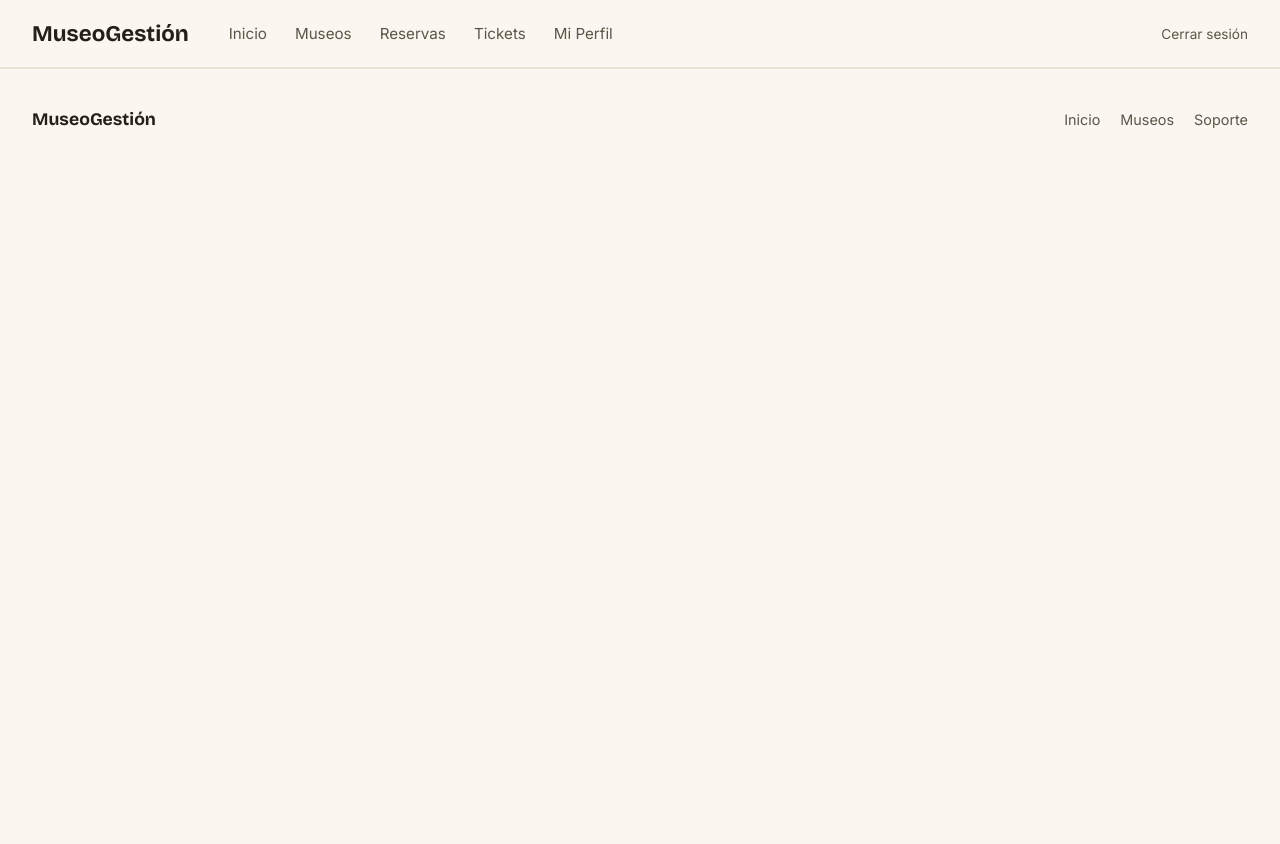
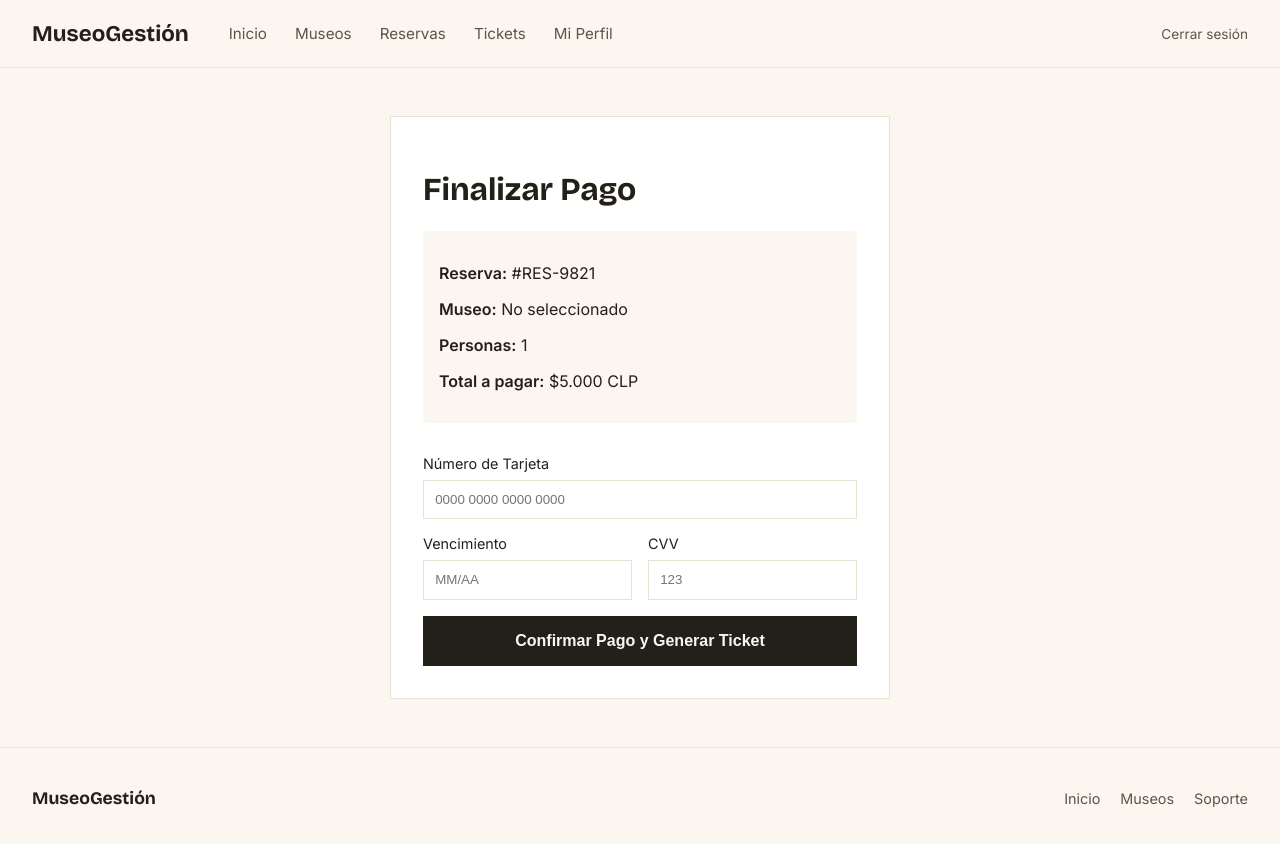
Before and after one commit to kawyyz/museos-react, a React (Vite) app: page /pagos in a window 1280 px wide. Shown: the top 844 px of the page. Before the commit the page ends 800 px from the top, so only its background shows below. Built offline with nearby package versions, Linux system fonts and the light colour scheme.

Commit message:
implementacion de paginas

```diff
--- a/src/App.jsx
+++ b/src/App.jsx
@@ -4,12 +4,14 @@ import Footer from "./components/Footer";
 import Dashboard from "./pages/Dashboard";
 import Museos from "./pages/Museos";
 import Reservas from "./pages/Reservas";
+import Pagos from "./pages/Pagos";
 
 function App() {
   return (
     <BrowserRouter>
       <Navbar />
       <Routes>
+        <Route path="/pagos" element={<Pagos />} />
         <Route path="/reservas" element={<Reservas />} />
         <Route path="/museos" element={<Museos />} />
         <Route path="/" element={<Dashboard />} />
--- a/src/index.css
+++ b/src/index.css
@@ -330,3 +330,11 @@ ul {
 .form__row { display: grid; grid-template-columns: 1fr 1fr; gap: 1rem; }
 .form__submit { background: var(--ink); color: var(--paper); padding: 1rem; border: none; font-weight: 600; cursor: pointer; font-size: 1rem; transition: background 0.2s; }
 .form__submit:hover { background: var(--clay-dark); }
+
+
+.payment-container { max-width: 500px; margin: 3rem auto; padding: 2rem; background: white; border: 1px solid var(--sand-line); }
+.payment-summary { background: var(--paper); padding: 1rem; margin-bottom: 2rem; border-radius: 4px; }
+.form-group { margin-bottom: 1rem; }
+.form-group label { display: block; margin-bottom: 0.5rem; font-size: 0.9rem; }
+.form-group input { width: 100%; padding: 0.7rem; border: 1px solid var(--sand-line); }
+.btn-pay { width: 100%; padding: 1rem; background: var(--ink); color: var(--paper); border: none; cursor: pointer; font-weight: 600; font-size: 1rem; }
--- /dev/null
+++ b/src/pages/Pagos.jsx
@@ -0,0 +1,79 @@
+import { useState } from "react";
+import { useNavigate, useSearchParams } from "react-router-dom";
+
+const PRECIO_ENTRADA = 5000; // CLP por persona, ajústalo al valor real
+
+function Pagos() {
+  const navigate = useNavigate();
+  const [searchParams] = useSearchParams();
+
+  const museo = searchParams.get("museo") || "No seleccionado";
+  const personas = Number(searchParams.get("personas")) || 1;
+  const total = personas * PRECIO_ENTRADA;
+
+  const [tarjeta, setTarjeta] = useState("");
+  const [vencimiento, setVencimiento] = useState("");
+  const [cvv, setCvv] = useState("");
+
+  const enviar = (e) => {
+    e.preventDefault();
+    navigate(`/tickets?${searchParams.toString()}`);
+  };
+
+  return (
+    <main>
+      <div className="payment-container">
+        <h1 style={{ fontFamily: "var(--font-display)" }}>Finalizar Pago</h1>
+
+        <div className="payment-summary">
+          <p><strong>Reserva:</strong> #RES-9821</p>
+          <p><strong>Museo:</strong> {museo}</p>
+          <p><strong>Personas:</strong> {personas}</p>
+          <p><strong>Total a pagar:</strong> ${total.toLocaleString("es-CL")} CLP</p>
+        </div>
+
+        <form onSubmit={enviar}>
+          <div className="form-group">
+            <label>Número de Tarjeta</label>
+            <input
+              type="text"
+              placeholder="0000 0000 0000 0000"
+              value={tarjeta}
+              onChange={(e) => setTarjeta(e.target.value)}
+              required
+            />
+          </div>
+
+          <div style={{ display: "grid", gridTemplateColumns: "1fr 1fr", gap: "1rem" }}>
+            <div className="form-group">
+              <label>Vencimiento</label>
+              <input
+                type="text"
+                placeholder="MM/AA"
+                value={vencimiento}
+                onChange={(e) => setVencimiento(e.target.value)}
+                required
+              />
+            </div>
+            <div className="form-group">
+              <label>CVV</label>
+              <input
+                type="text"
+                placeholder="123"
+                value={cvv}
+                onChange={(e) => setCvv(e.target.value)}
+                required
+              />
+            </div>
+          </div>
+
+          <button type="submit" className="btn-pay">
+            Confirmar Pago y Generar Ticket
+          </button>
+        </form>
+      </div>
+    </main>
+  );
+}
+
+export default Pagos;
```
